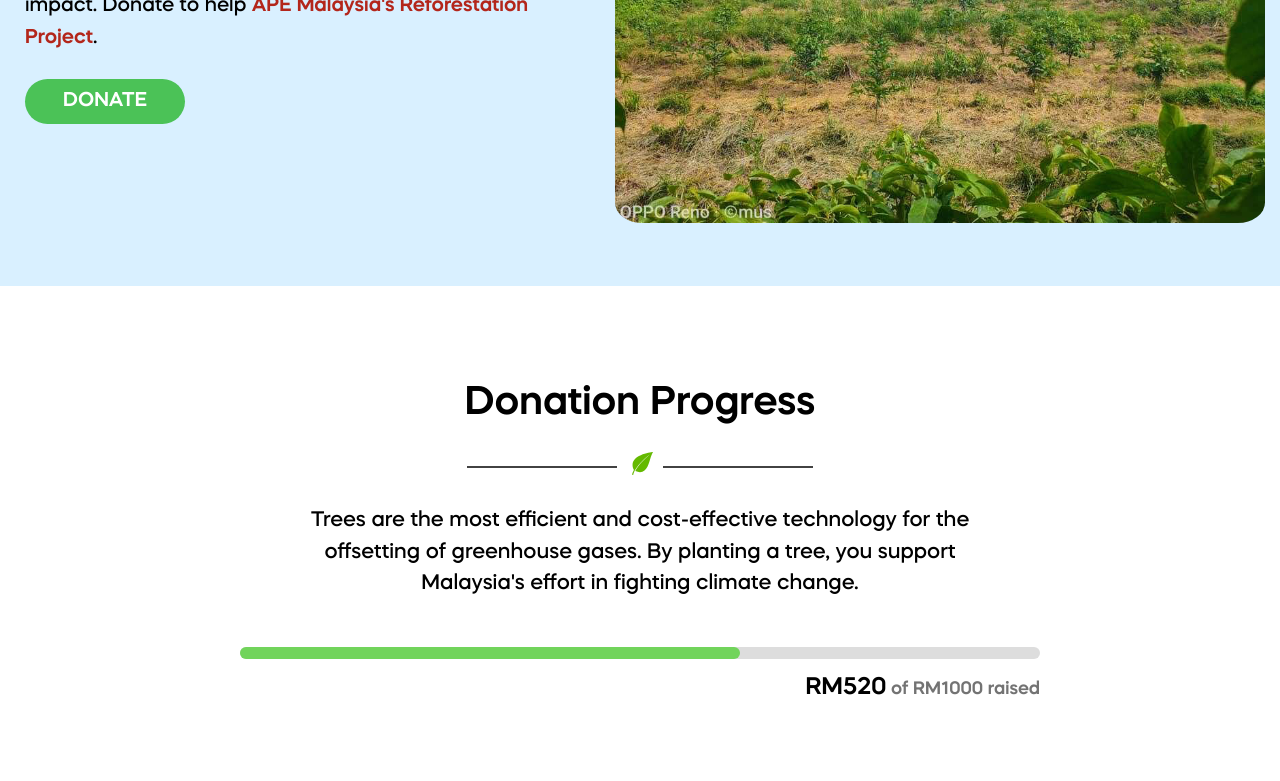
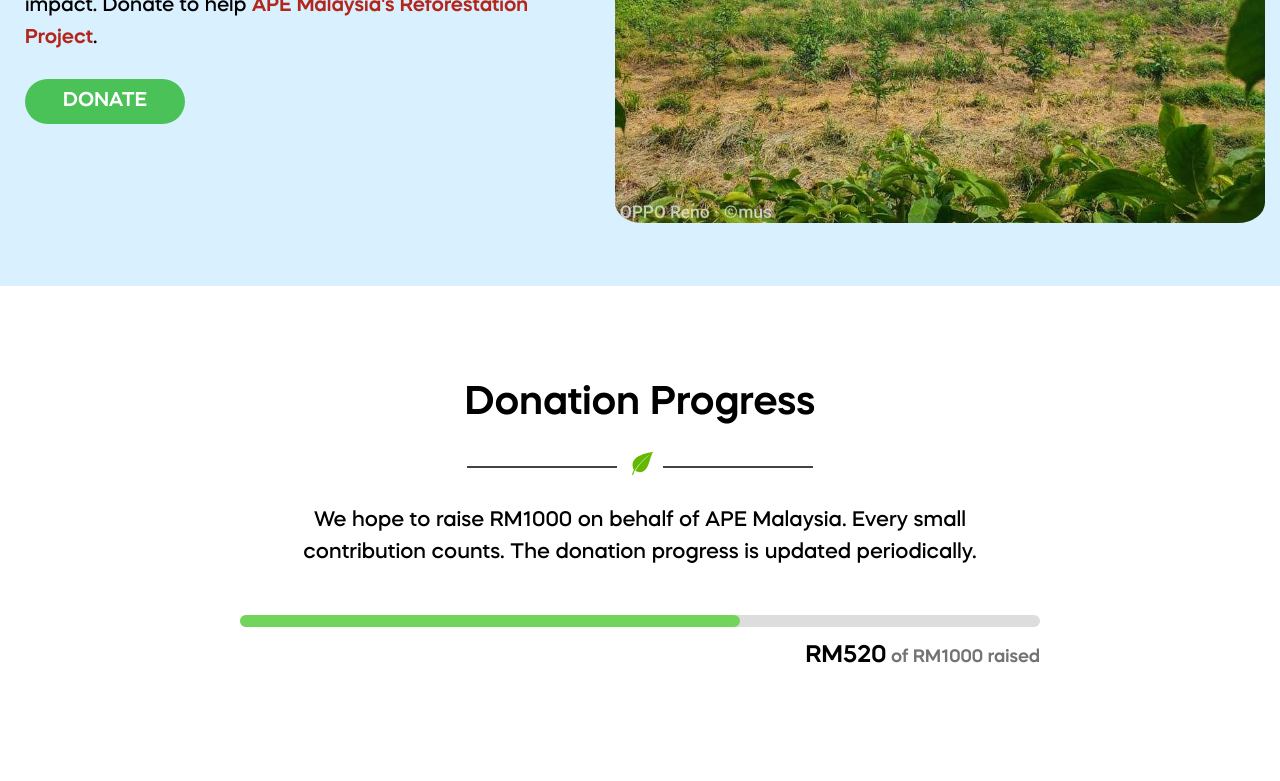
Before and after one commit to vrevolverrr/service-learning, a Next.js app: page /donate in a window 1280 px wide. Shown: the part 392-1173 px from the top of the page. Built offline with nearby package versions, Linux system fonts and the light colour scheme.

Commit message:
:sparkles: added new stuff

```diff
--- a/pages/donate.js
+++ b/pages/donate.js
@@ -41,8 +41,8 @@ export default function Donate() {
             <div style={{height: '10vh'}}/>
 
             <Section height='4vh' title="Donation Progress"
-                description="Trees are the most efficient and cost-effective technology for the offsetting of greenhouse gases.
-                By planting a tree, you support Malaysia's effort in fighting climate change.">
+                description="We hope to raise RM1000 on behalf of APE Malaysia. Every small contribution counts.
+                The donation progress is updated periodically.">
                 <div>
                     <div style={{height: '15px'}}/>
                     <div className={styles.donation_progress} style={{width: '800px'}}>
```
